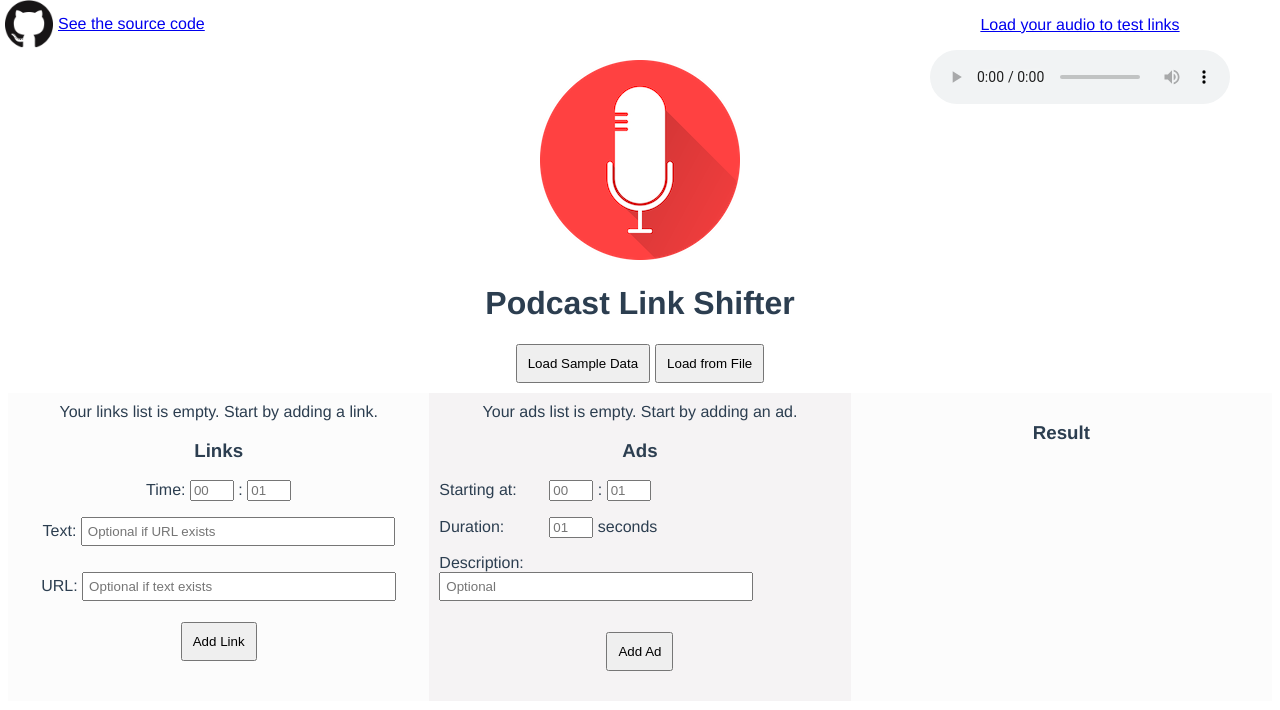
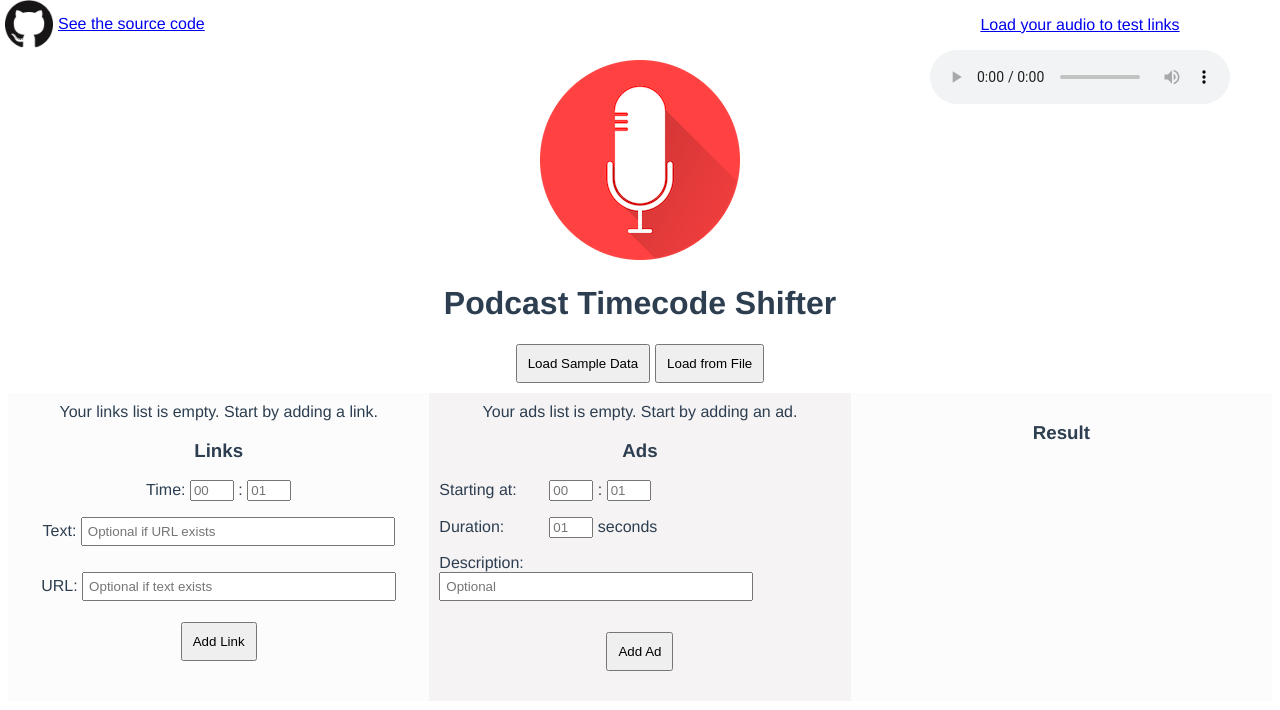
Before and after one commit to serdarcevher/podcast-link-shifter, a Vue app: page / in a window 1280 px wide. Shown: the top 710 px of the page. Built offline with nearby package versions, Linux system fonts and the light colour scheme.

Commit message:
Rename the project

```diff
--- a/src/App.vue
+++ b/src/App.vue
@@ -1,8 +1,8 @@
 <template>
   <div id="app">
-    <img alt="Podcast Link Shifter Logo" src="./assets/microphone.png">
+    <img alt="Podcast Timecode Shifter Logo" src="./assets/microphone.png">
 
-    <Home msg="Podcast Link Shifter"></Home>
+    <Home msg="Podcast Timecode Shifter"></Home>
   </div>
 </template>
 
--- a/src/components/Home.vue
+++ b/src/components/Home.vue
@@ -1,7 +1,7 @@
 <template>
     <div id="container">
         <div id="top-left">
-            <a class="flex-link ml-1" href="https://github.com/serdarcevher/podcast-link-shifter">
+            <a class="flex-link ml-1" href="https://github.com/serdarcevher/podcast-timecode-shifter">
                 <img alt="See the source code in GitHub" src="../assets/githubMark.png" width="48" height="48">
                 <div class="ml-1">See the source code</div>
             </a>
--- a/vue.config.js
+++ b/vue.config.js
@@ -1,5 +1,5 @@
 module.exports = {
     publicPath: process.env.NODE_ENV === 'production'
-    ? '/podcast-link-shifter/'
+    ? '/podcast-timecode-shifter/'
     : '/'
 }
```
Also changed, not shown: package.json (+4 -3 lines), 2 other files (tests, documents, lock files or other folders).
